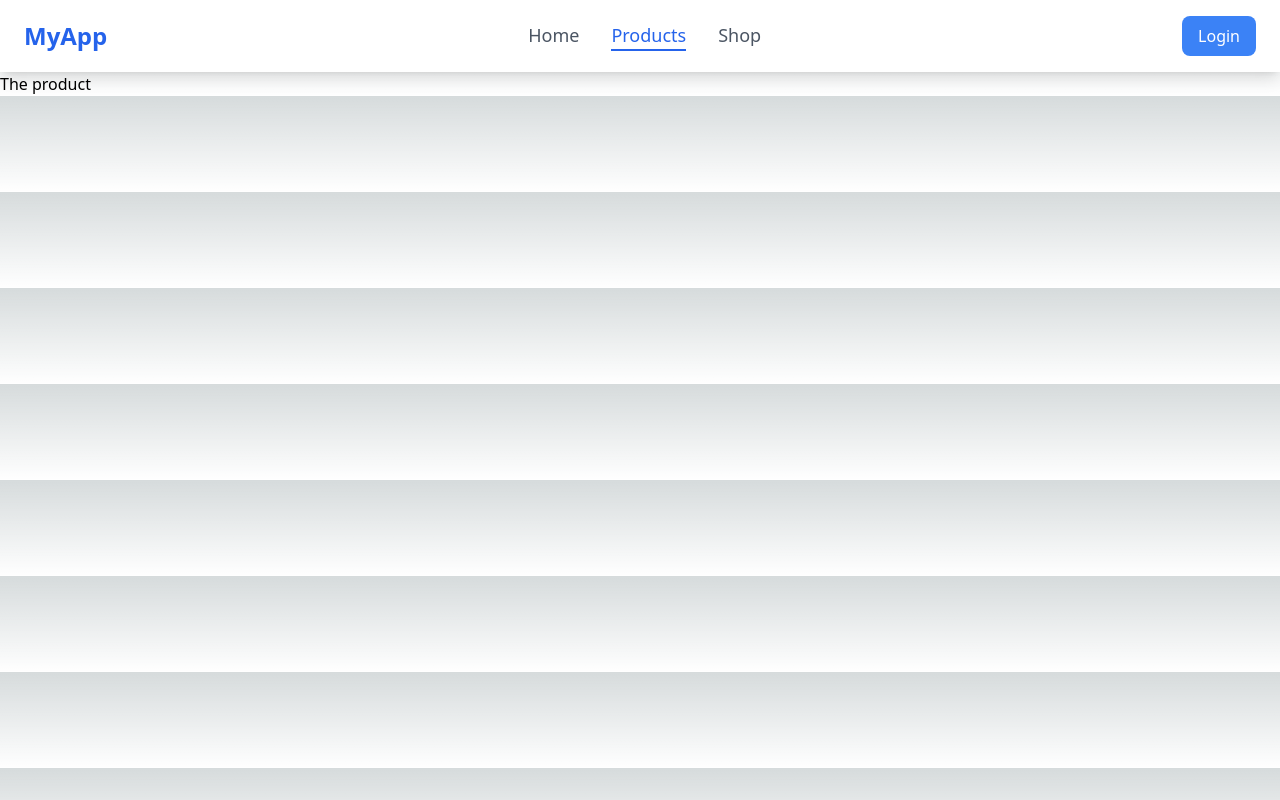
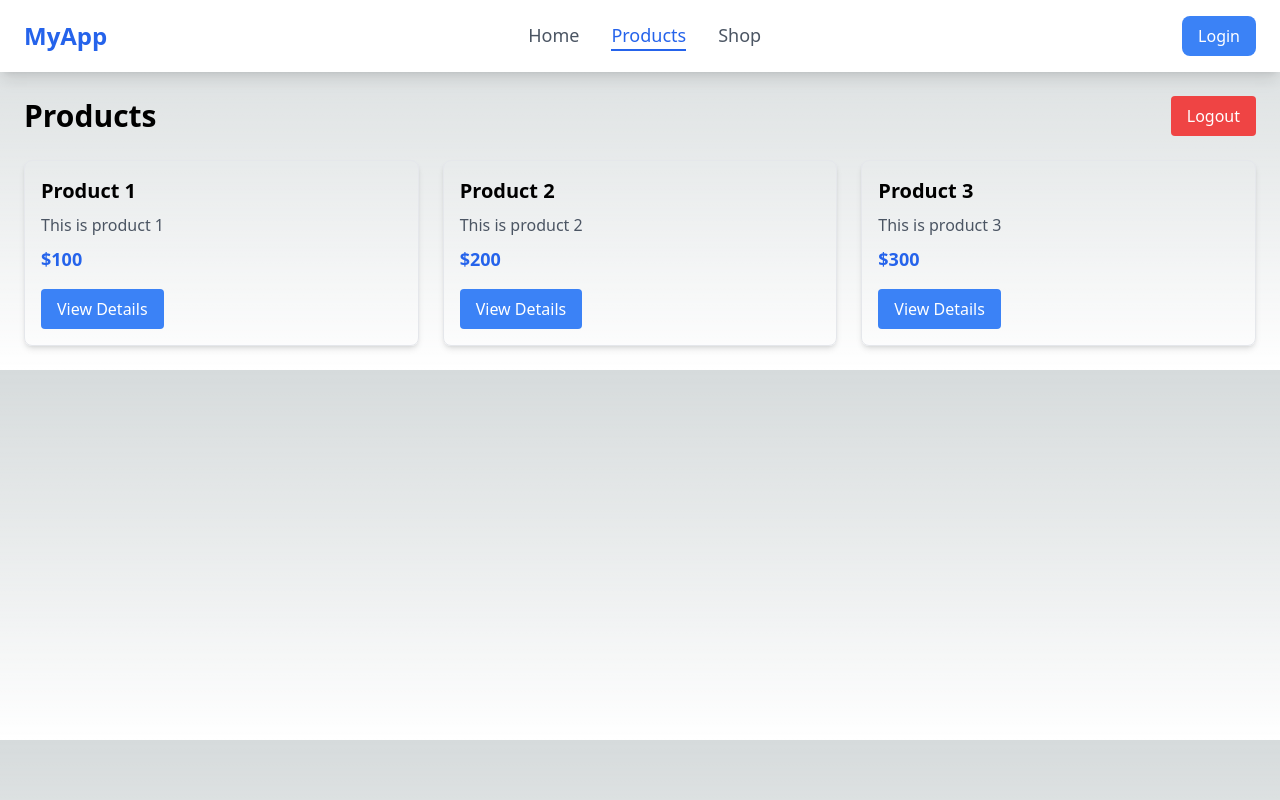
Before and after one commit to egadestaviano/Next-Js-Basic, a Next.js app: page /product in a window 1280 px wide. Before the commit this address had no page. Built offline with nearby package versions, Linux system fonts and the light colour scheme.

Commit message:
Update Product

```diff
--- a/src/pages/product/index.tsx
+++ b/src/pages/product/index.tsx
@@ -1,19 +1,70 @@
-import Navbar from "@/components/layouts/Navbar";
 import { useRouter } from "next/router";
 import { useEffect, useState } from "react";
+import Link from "next/link";
 
 const ProductPage = () => {
-  const [isLogin, setisLogin] = useState(false);
+  const [isLogin, setIsLogin] = useState(false);
+  const [products] = useState([
+    { id: 1, name: "Product 1", price: "$100", description: "This is product 1" },
+    { id: 2, name: "Product 2", price: "$200", description: "This is product 2" },
+    { id: 3, name: "Product 3", price: "$300", description: "This is product 3" },
+  ]);
   const { push } = useRouter();
 
   useEffect(() => {
-    if (!isLogin) {
-      push("/auth/login");
-    }
+    // Simulate login check - in real app, check from localStorage or context
+    const checkLogin = () => {
+      // For demo purposes, we'll skip the login check
+      setIsLogin(true);
+    };
+    checkLogin();
   }, []);
+
+  const handleLogout = () => {
+    setIsLogin(false);
+    push("/auth/login");
+  };
+
+  if (!isLogin) {
+    return (
+      <div className="min-h-screen flex items-center justify-center">
+        <div className="text-center">
+          <h1 className="text-2xl font-bold mb-4">Please login first</h1>
+          <Link href="/auth/login" className="bg-blue-500 text-white px-4 py-2 rounded">
+            Go to Login
+          </Link>
+        </div>
+      </div>
+    );
+  }
+
   return (
-    <div>
-      <h1>The product</h1>
+    <div className="container mx-auto p-6">
+      <div className="flex justify-between items-center mb-6">
+        <h1 className="text-3xl font-bold">Products</h1>
+        <button
+          onClick={handleLogout}
+          className="bg-red-500 text-white px-4 py-2 rounded hover:bg-red-600"
+        >
+          Logout
+        </button>
+      </div>
+
+      <div className="grid grid-cols-1 md:grid-cols-2 lg:grid-cols-3 gap-6">
+        {products.map((product) => (
+          <div key={product.id} className="border rounded-lg p-4 shadow-md">
+            <h2 className="text-xl font-semibold mb-2">{product.name}</h2>
+            <p className="text-gray-600 mb-2">{product.description}</p>
+            <p className="text-lg font-bold text-blue-600 mb-4">{product.price}</p>
+            <Link
+              href={`/product/${product.id}`}
+              className="bg-blue-500 text-white px-4 py-2 rounded hover:bg-blue-600 inline-block"
+            >
+              View Details
+            </Link>
+          </div>
+        ))}
+      </div>
     </div>
   );
 };
```
